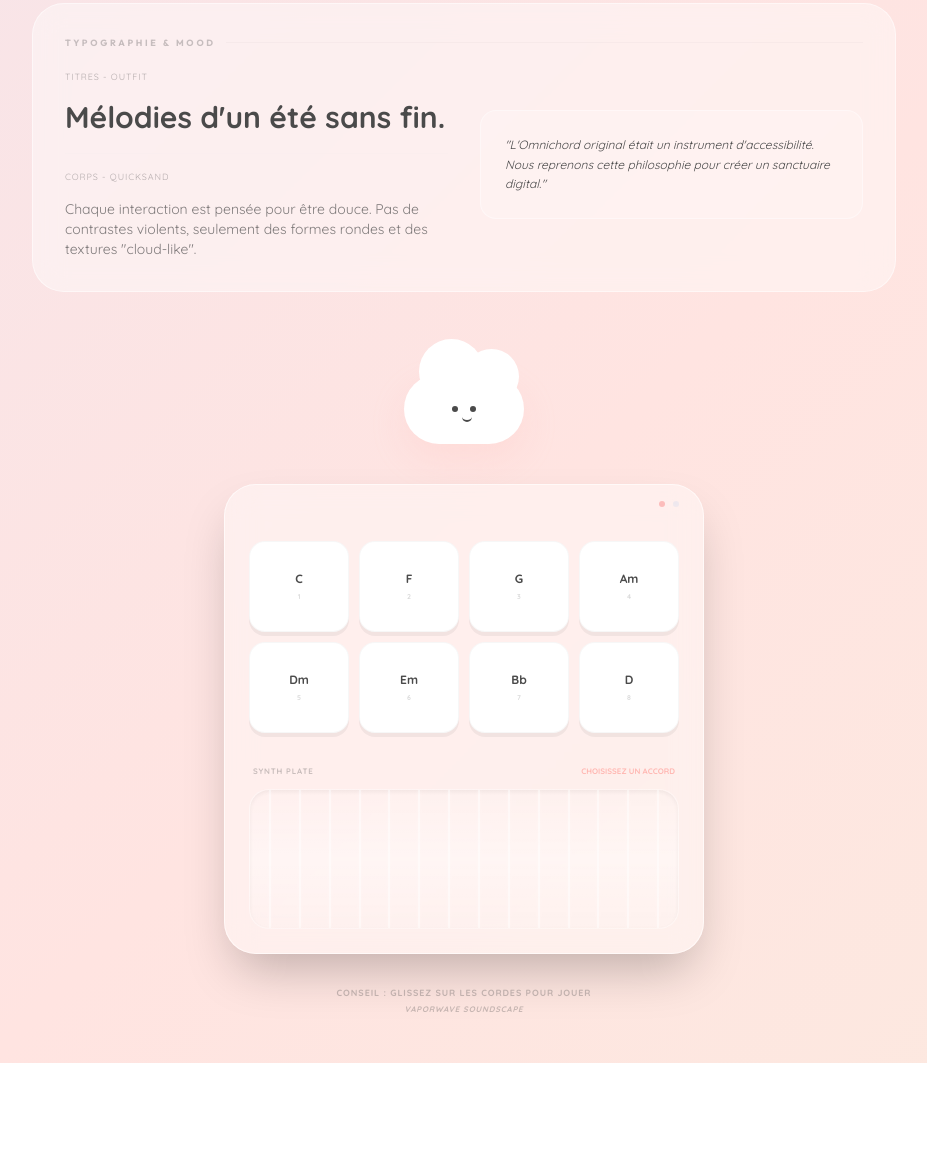
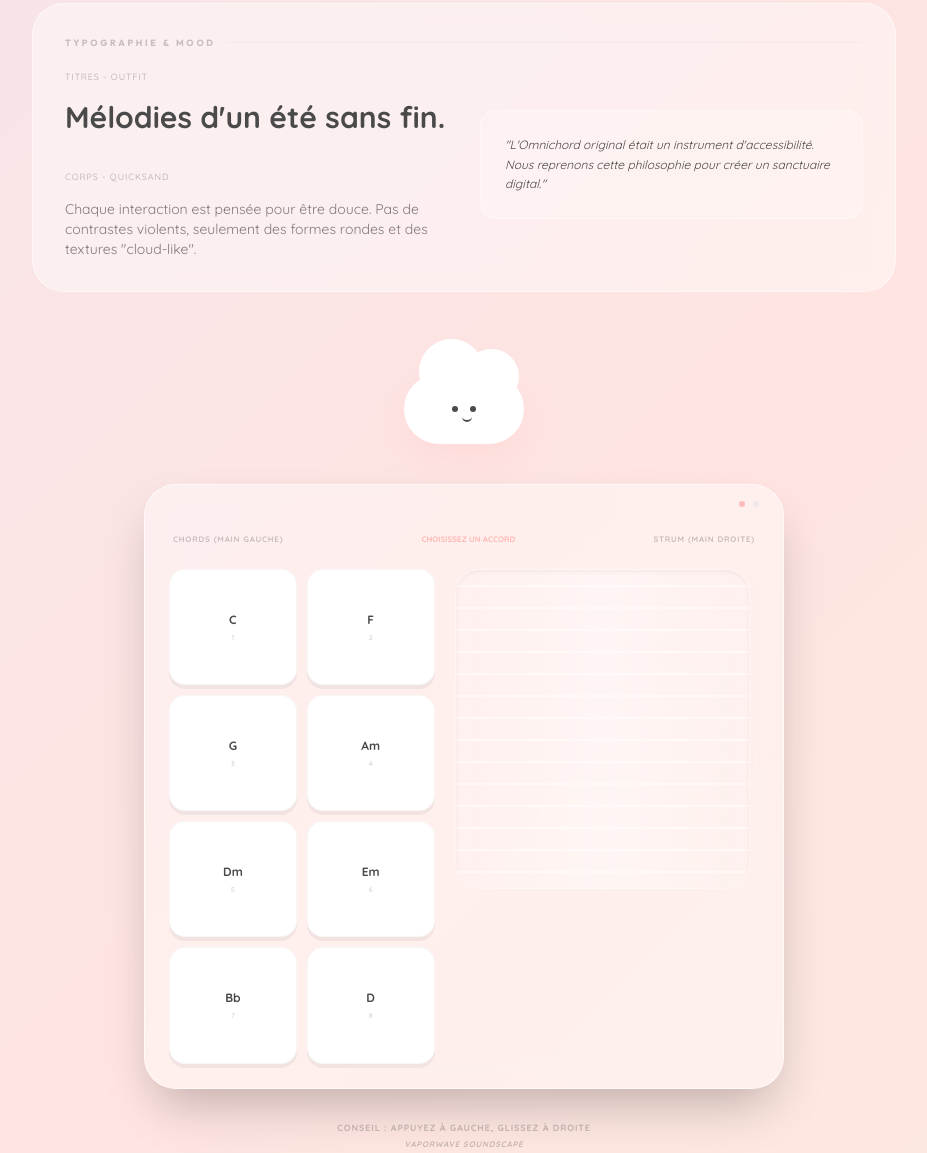
Before and after one commit to YuYuMuu/vapor-cocoon, a plain HTML site: page index.html in a window 1280 px wide. Shown: the part 736-1889 px from the top of the page, without its empty margins (176-1103 px from the left). Before the commit the page ends 1799 px from the top, so only its background shows below. Drawn offline with nearby package versions, Linux system fonts and the light colour scheme.

Commit message:
Update index.html
V4

```diff
--- a/index.html
+++ b/index.html
@@ -114,7 +114,7 @@
         }
 
         /* Omnichord Styles */
-        .chord-grid { display: grid; grid-template-columns: repeat(4, 1fr); gap: 10px; }
+        .chord-grid { display: grid; grid-template-columns: repeat(2, 1fr); gap: 10px; width: 45%; }
         .chord-btn {
             aspect-ratio: 1.1; background: white; border-radius: 16px;
             border: 1px solid rgba(0,0,0,0.03); display: flex; flex-direction: column;
@@ -127,28 +127,29 @@
             box-shadow: 0 1px 0 rgba(0,0,0,0.1); border-color: transparent;
         }
 
+        /* Strum Plate Verticale */
         .strum-plate {
-            height: 140px; border-radius: 20px; position: relative; overflow: hidden;
-            background: linear-gradient(180deg, rgba(255,255,255,0.1), rgba(255,255,255,0.4), rgba(255,255,255,0.1));
+            width: 50%; height: 320px; border-radius: 24px; position: relative; overflow: hidden;
+            background: linear-gradient(90deg, rgba(255,255,255,0.1), rgba(255,255,255,0.4), rgba(255,255,255,0.1));
             border: 1px solid rgba(255,255,255,0.3); touch-action: none;
             cursor: crosshair;
-            display: flex; justify-content: space-between; padding: 0 5px;
+            display: flex; flex-direction: column; justify-content: space-between; padding: 5px 0;
             z-index: 10;
         }
 
-        /* Visuel des cordes - Garanti sur Desktop et Mobile */
+        /* Visuel des cordes horizontales pour plaque verticale */
         .omni-string {
+            width: 100%;
             flex: 1;
-            height: 100%;
             position: relative;
             display: flex;
-            justify-content: center;
+            align-items: center;
         }
 
         .omni-string::after {
             content: '';
-            width: 2px; /* Plus épais pour visibilité mobile */
-            height: 100%;
+            height: 2px;
+            width: 100%;
             background: rgba(255, 255, 255, 0.45);
             box-shadow: 0 0 3px rgba(255, 255, 255, 0.2);
             transition: all 0.15s ease-out;
@@ -157,7 +158,7 @@
         .omni-string.vibrate::after {
             background: white;
             box-shadow: 0 0 12px white;
-            transform: scaleX(2.5);
+            transform: scaleY(2.5);
         }
 
         .swatch { height: 60px; width: 100%; border-radius: 16px; margin-bottom: 8px; box-shadow: inset 0 2px 4px rgba(0,0,0,0.05); }
@@ -189,6 +190,14 @@
             border-radius: 50px; font-size: 11px; font-weight: bold; text-transform: uppercase;
             letter-spacing: 1px; z-index: 100; pointer-events: none; opacity: 0; transition: 0.5s;
             box-shadow: 0 10px 25px rgba(0,0,0,0.2);
+        }
+
+        /* Layout Instrument Gaucher/Droitier Naturel */
+        .instrument-layout {
+            display: flex;
+            gap: 20px;
+            align-items: flex-start;
+            width: 100%;
         }
     </style>
 </head>
@@ -278,7 +287,7 @@
     </main>
 
     <!-- PAGE 2: INSTRUMENT -->
-    <main id="page-instrument" class="page-content max-w-lg mx-auto px-4 pb-12 flex flex-col items-center">
+    <main id="page-instrument" class="page-content max-w-2xl mx-auto px-4 pb-12 flex flex-col items-center">
         <div class="text-center relative mb-6">
             <div id="kumo-bubble-inst" class="kumo-bubble">
                 <span id="bubble-text" class="font-bold">...</span>
@@ -292,19 +301,25 @@
             </div>
         </div>
 
-        <div class="w-full glass-card p-6 space-y-8 shadow-2xl border-white/60 relative">
+        <div class="w-full glass-card p-6 space-y-6 shadow-2xl border-white/60 relative">
             <div class="absolute top-4 right-6 flex gap-2">
                 <div class="w-1.5 h-1.5 rounded-full bg-red-400/40"></div>
                 <div id="led-active" class="w-1.5 h-1.5 rounded-full bg-blue-400/10 transition-colors duration-200"></div>
             </div>
 
-            <div class="chord-grid" id="chord-grid"></div>
+            <!-- Header Labels -->
+            <div class="flex justify-between items-center px-1">
+                <span class="text-[8px] font-bold uppercase tracking-widest opacity-30">Chords (Main Gauche)</span>
+                <span class="text-[8px] font-bold uppercase text-[#FFB7B2]" id="current-chord-label">Choisissez un accord</span>
+                <span class="text-[8px] font-bold uppercase tracking-widest opacity-30">Strum (Main Droite)</span>
+            </div>
 
-            <div class="space-y-3">
-                <div class="flex justify-between items-center px-1">
-                    <span class="text-[8px] font-bold uppercase tracking-widest opacity-30">Synth Plate</span>
-                    <span class="text-[8px] font-bold uppercase text-[#FFB7B2]" id="current-chord-label">Choisissez un accord</span>
-                </div>
+            <!-- Nouvelle Disposition Flex -->
+            <div class="instrument-layout">
+                <!-- Touches Gammes à gauche -->
+                <div class="chord-grid" id="chord-grid"></div>
+
+                <!-- Synth Plate Verticale à droite -->
                 <div class="strum-plate shadow-inner" id="strum-plate">
                     <!-- Les cordes sont injectées dynamiquement par JS -->
                 </div>
@@ -312,7 +327,7 @@
         </div>
 
         <div class="mt-8 text-center opacity-30 space-y-1">
-            <p class="text-[9px] font-bold uppercase tracking-widest">Conseil : Glissez sur les cordes pour jouer</p>
+            <p class="text-[9px] font-bold uppercase tracking-widest">Conseil : Appuyez à gauche, glissez à droite</p>
             <p class="text-[8px] font-bold uppercase tracking-widest italic">Vaporwave Soundscape</p>
         </div>
     </main>
@@ -337,7 +352,6 @@
         function unlockAudio() {
             if (audioUnlocked) return;
 
-            // Initialisation forcée avec options pour mobile
             if (!audioCtx) {
                 audioCtx = new (window.AudioContext || window.webkitAudioContext)({
                     latencyHint: 'interactive',
@@ -345,7 +359,6 @@
                 });
             }
 
-            // Hack pour forcer le son sur haut-parleur même en mode silencieux
             const buffer = audioCtx.createBuffer(1, 1, 22050);
             const source = audioCtx.createBufferSource();
             source.buffer = buffer;
@@ -359,7 +372,6 @@
             });
         }
 
-        // Afficher l'astuce mobile si nécessaire
         if (window.innerWidth < 780) {
             setTimeout(() => {
                 if (!audioUnlocked) document.getElementById('mobile-audio-tip').style.opacity = '1';
@@ -407,7 +419,6 @@
         const label = document.getElementById('current-chord-label');
         const strumPlate = document.getElementById('strum-plate');
 
-        // Création dynamique des 14 cordes visuelles
         function initStrings() {
             strumPlate.innerHTML = '';
             for(let i = 0; i < 14; i++) {
@@ -438,51 +449,50 @@
             setTimeout(() => led.style.background = 'rgba(96, 165, 250, 0.1)', 150);
 
             if(audioUnlocked) {
-                // Aperçu de l'accord sélectionné
                 currentChordFreqs.forEach(f => playTone(f/2, 'sine', 0.8, 0.02));
             }
         }
 
-        // --- LOGIQUE DE JEU (STRUMMING) ---
+        // --- LOGIQUE DE JEU (STRUMMING VERTICAL) ---
         function handleStrum(e) {
             if (!currentChordFreqs) return;
             const rect = strumPlate.getBoundingClientRect();
+
+            // On utilise Y pour la plaque verticale
+            const clientY = (e.touches && e.touches.length > 0) ? e.touches[0].clientY : e.clientY;
             const clientX = (e.touches && e.touches.length > 0) ? e.touches[0].clientX : e.clientX;
 
-            if (clientX === undefined) return;
+            if (clientY === undefined) return;
 
-            const x = Math.max(0, Math.min(clientX - rect.left, rect.width));
-            const stringIdx = Math.floor((x / rect.width) * 14);
+            const y = Math.max(0, Math.min(clientY - rect.top, rect.height));
+            const stringIdx = Math.floor((y / rect.height) * 14);
 
             if (stringIdx !== lastString && stringIdx >= 0 && stringIdx < 14) {
                 lastString = stringIdx;
 
-                // Animation visuelle
                 const strEl = document.getElementById(`string-${stringIdx}`);
                 if(strEl) {
                     strEl.classList.add('vibrate');
                     setTimeout(() => strEl.classList.remove('vibrate'), 150);
                 }
 
-                // Audio - Rétabli sur les paramètres originaux
                 if(audioUnlocked) {
                     const noteBase = currentChordFreqs[stringIdx % currentChordFreqs.length];
                     const octaveShift = Math.floor(stringIdx / 4);
                     playTone(noteBase * Math.pow(2, octaveShift), 'triangle', 1.2, 0.08);
                 }
 
-                // Particule
+                // Particule adaptée au nouveau layout
                 const spark = document.createElement('div');
                 spark.className = 'sparkle';
-                spark.style.left = x + 'px';
-                spark.style.top = ((e.touches ? e.touches[0].clientY - rect.top : e.offsetY) || 70) + 'px';
+                spark.style.left = (clientX - rect.left) + 'px';
+                spark.style.top = y + 'px';
                 spark.style.width = '12px'; spark.style.height = '12px';
                 strumPlate.appendChild(spark);
                 setTimeout(() => spark.remove(), 600);
             }
         }
 
-        // Événements de contrôle
         strumPlate.addEventListener('mousemove', (e) => { if(e.buttons === 1) handleStrum(e); });
         strumPlate.addEventListener('mousedown', handleStrum);
         strumPlate.addEventListener('touchstart', (e) => { e.preventDefault(); handleStrum(e); }, {passive: false});
@@ -499,7 +509,6 @@
             }
         });
 
-        // --- INTERACTIONS MASCOTTE ---
         function kumoInteraction(context, type) {
             const body = document.getElementById(`kumo-${context}-body`);
             const bubble = document.getElementById('kumo-bubble-inst');
@@ -535,7 +544,6 @@
             }
         }
 
-        // Initialisation au chargement
         window.onload = () => {
             initStrings();
         };
```
